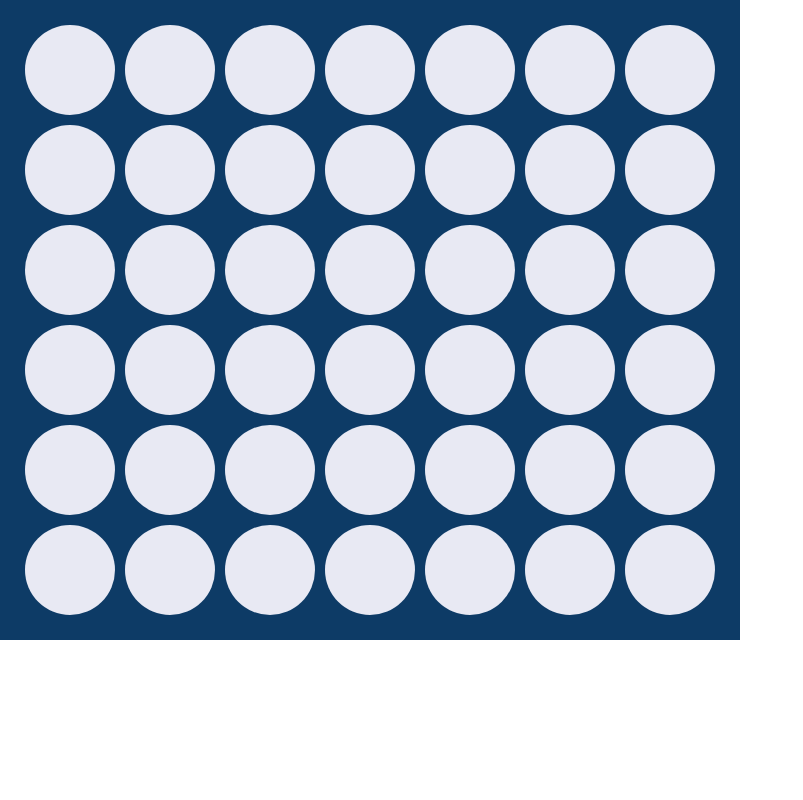
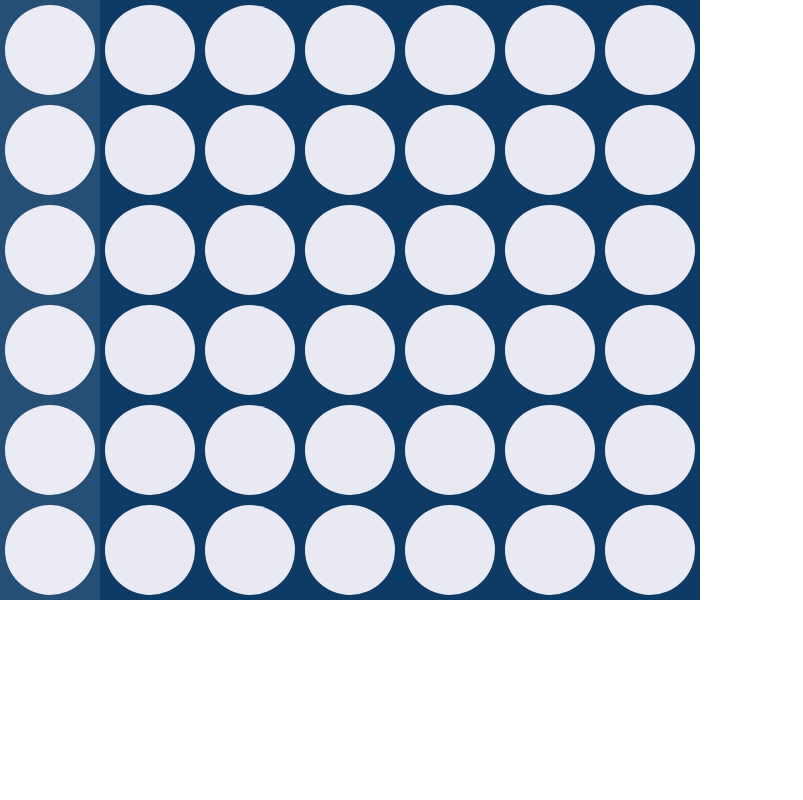
Before and after one commit to jonfelixrico/connect-four-react, a React (Create React App) app: page / in a window 1280 px wide. Shown: the top 800 px of the page, without its empty margins (0-803 px from the left). Built offline with nearby package versions, Linux system fonts and the light colour scheme.

Commit message:
Allow setting of className for grid columns, remove default paddings

```diff
--- a/src/grid/Grid.tsx
+++ b/src/grid/Grid.tsx
@@ -66,7 +66,17 @@ export interface GridProps {
    */
   grid: Array<Array<Player>>
   onClick?: (colIndex: number) => void
+
+  /**
+   * Classes to be applied to the grid
+   */
   className?: string
+
+  /**
+   * Classes to be applied to each individual column
+   */
+  columnClassName?: string
+
   style?: CSSProperties
   cellSize?: number
 }
@@ -82,6 +92,7 @@ export const Grid: FC<GridProps> = ({
   className,
   style,
   cellSize = 100,
+  columnClassName,
 }) => {
   if (columns.length !== 7 || !columns.every((rows) => rows.length === 6)) {
     throw new Error('Invalid grid dimensions!')
@@ -89,7 +100,7 @@ export const Grid: FC<GridProps> = ({
 
   return (
     <div
-      className={classNames('Grid px-5 ', className)}
+      className={classNames('Grid', className)}
       style={{ ...style, display: 'inline-block' }}
     >
       <div
@@ -102,7 +113,7 @@ export const Grid: FC<GridProps> = ({
             key={colIndex}
             onClick={() => onClick(colIndex)}
             cellSize={cellSize}
-            className="py-5"
+            className={columnClassName}
           />
         ))}
       </div>
```
